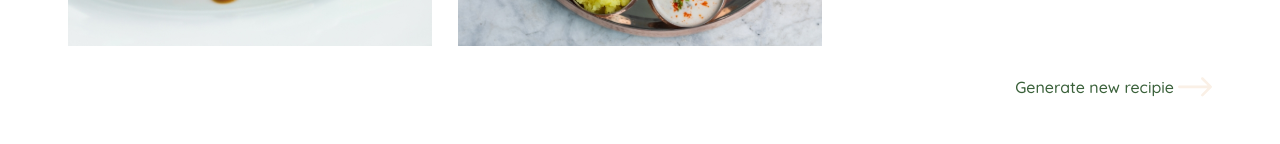
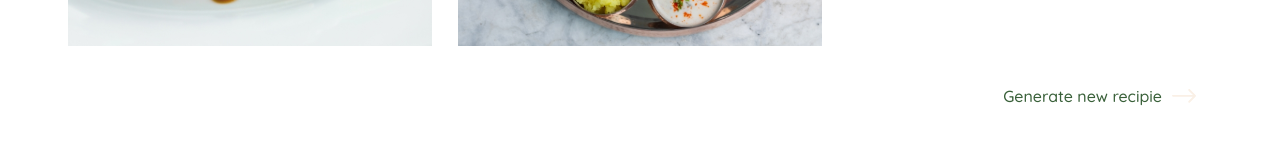
Before and after one commit to FatihYalcin42/code-cuisine, an Angular app: page /cookbook in a window 1280 px wide. Shown: the part 1271-1415 px from the top of the page. Built offline with nearby package versions, Linux system fonts and the light colour scheme.

Commit message:
fix: update the cookbook footer cta to use the green arrow asset and figma-style hover state

```diff
--- a/src/app/pages/cookbook-page/cookbook-page.html
+++ b/src/app/pages/cookbook-page/cookbook-page.html
@@ -93,7 +93,7 @@
     <div class="cookbook-footer-cta-row">
       <a class="cookbook-footer-cta-link" routerLink="/generate-recipe" aria-label="Generate new recipe">
         <span>Generate new recipie</span>
-        <img src="/Icons/Arrow 18.svg" width="34" height="34" alt="" aria-hidden="true" />
+        <img src="/Icons/Arrow 18.svg" width="24" height="24" alt="" aria-hidden="true" />
       </a>
     </div>
   </section>
--- a/src/app/pages/cookbook-page/cookbook-page.scss
+++ b/src/app/pages/cookbook-page/cookbook-page.scss
@@ -65,7 +65,11 @@
 .cookbook-footer-cta-link {
   display: inline-flex;
   align-items: center;
-  gap: 4px;
+  gap: 10px;
+  min-width: 197px;
+  min-height: 52px;
+  padding: 4px 16px;
+  box-sizing: border-box;
   color: #396039;
   font-family: 'Quicksand', sans-serif;
   font-size: 16px;
@@ -74,10 +78,21 @@
   line-height: 20px;
   letter-spacing: 0;
   text-decoration: none;
+  transition: background-color 160ms ease;
 }
 
 .cookbook-footer-cta-link img {
   display: block;
+}
+
+.cookbook-footer-cta-link:hover,
+.cookbook-footer-cta-link:focus-visible {
+  background: #3960391a;
+}
+
+.cookbook-footer-cta-link:focus-visible {
+  outline: 2px solid #1e5515;
+  outline-offset: 2px;
 }
 
 .cookbook-cuisines {
```
